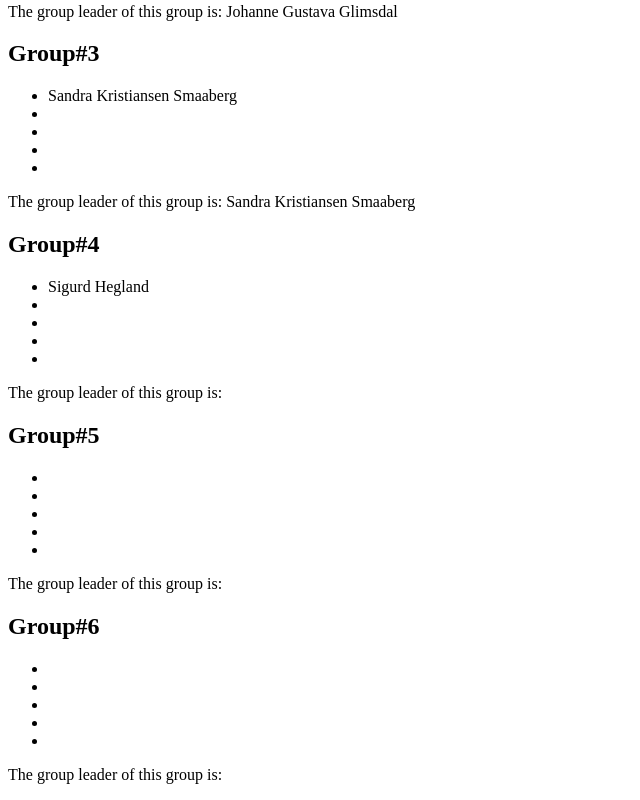
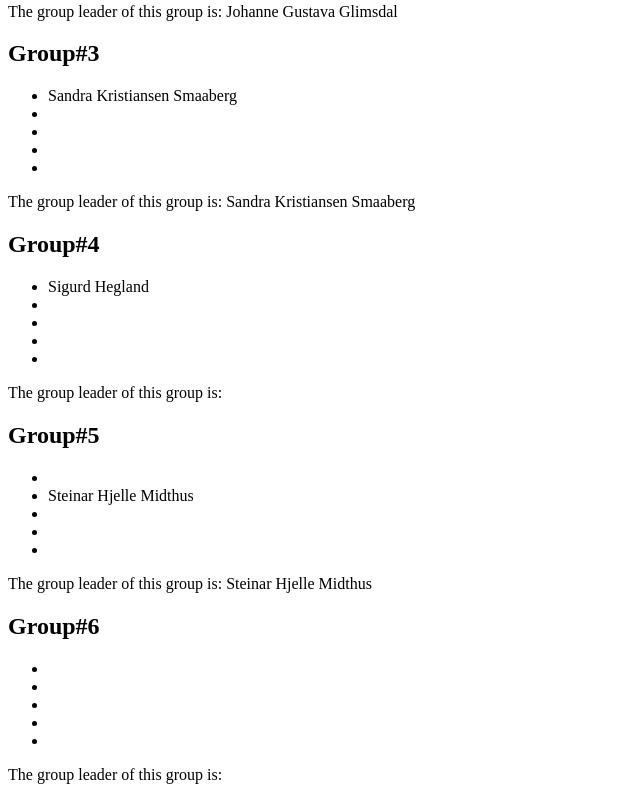
Before and after one commit to carlosvicient/idg1100-2019-groups, a plain HTML site: page index.html in a window 1280 px wide. Shown: the part 459-1259 px from the top of the page, without its empty margins (0-640 px from the left). Drawn offline with Linux system fonts and the light colour scheme.

Commit message:
Steinar's name

```diff
--- a/index.html
+++ b/index.html
@@ -73,7 +73,7 @@
     <h2>Group#5</h2>
     <ul>
         <li></li>
-        <li></li>
+        <li>Steinar Hjelle Midthus</li>
         <li></li>
         <li></li>
         <li></li>
@@ -81,7 +81,7 @@
 
     <p>
         The group leader of this group is:
-        <span></span>
+        <span>Steinar Hjelle Midthus</span>
     </p>
 
     <h2>Group#6</h2>
@@ -97,6 +97,7 @@
         The group leader of this group is:
         <span></span>
     </p>
+
 </body>
 
 </html>
```
